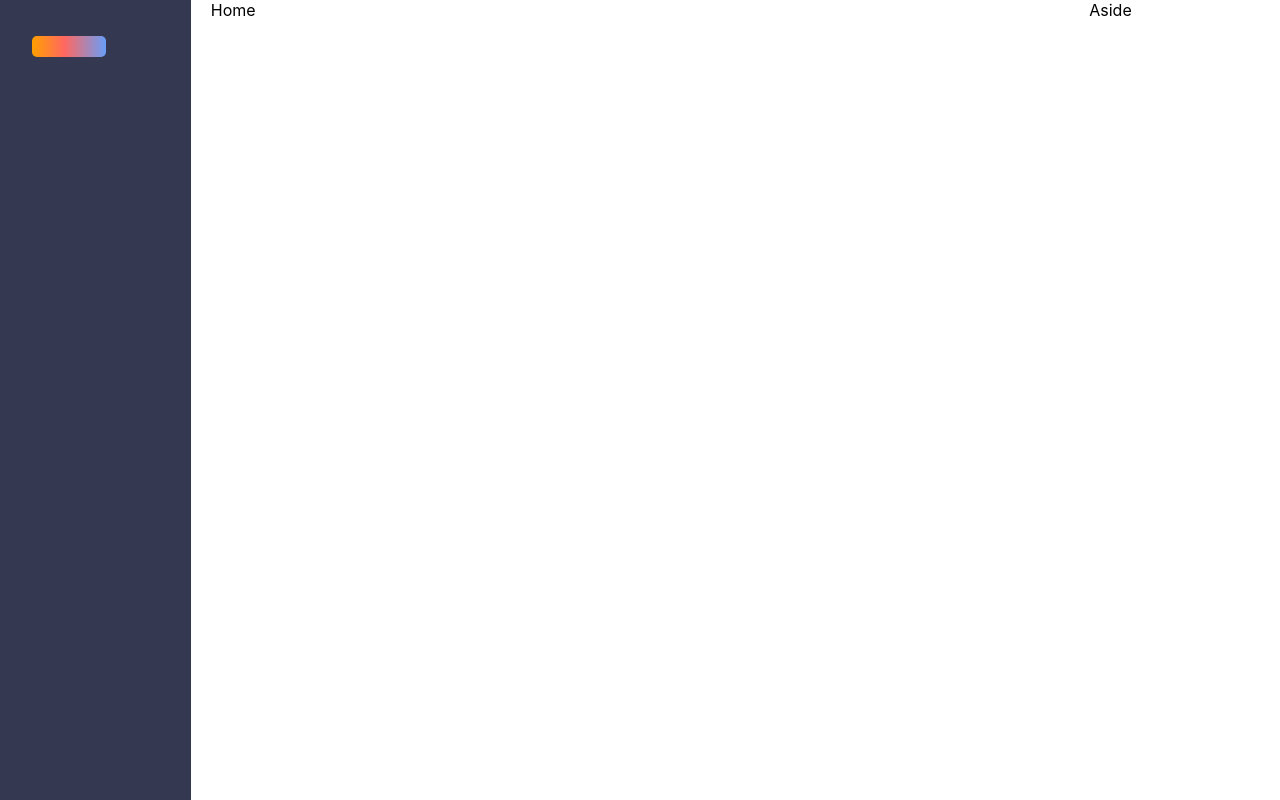
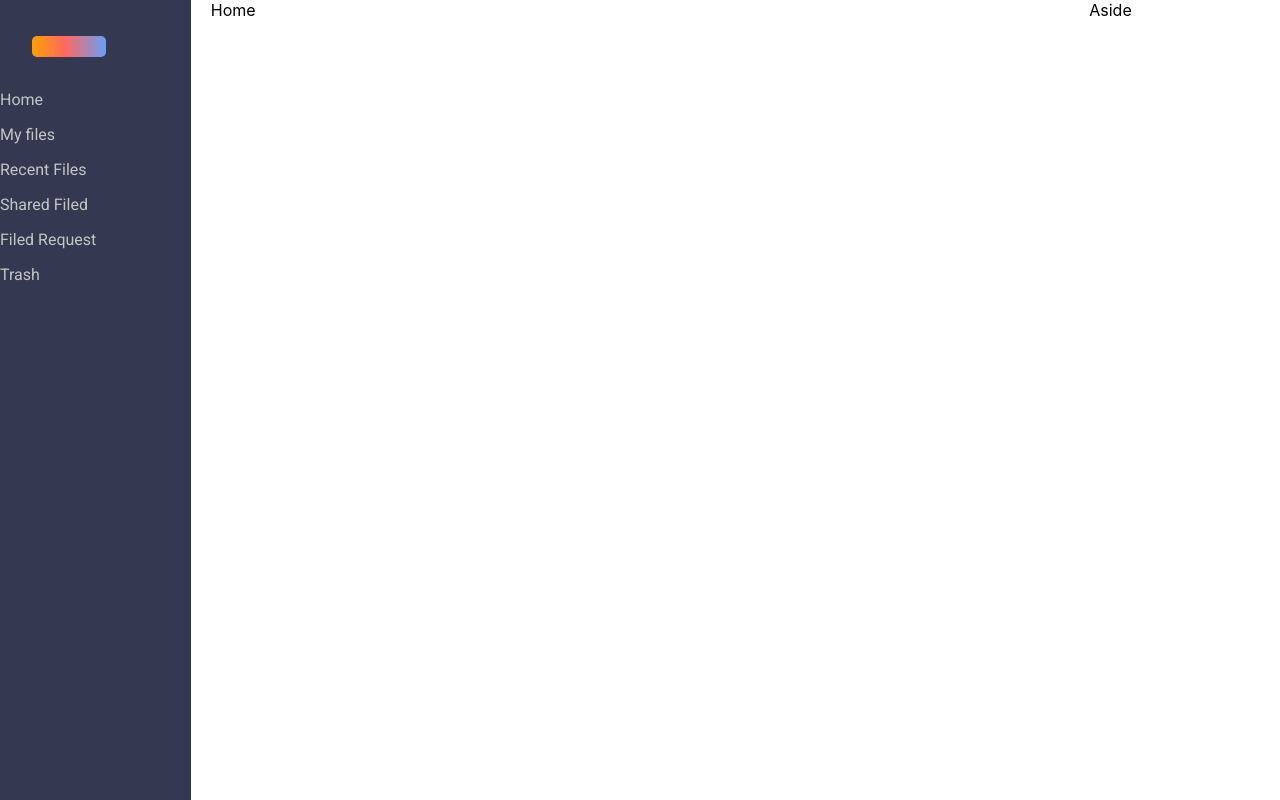
Before and after one commit to gerardotamo/Nerdery-Layout-Challenge, a React (Create React App) app: page / in a window 1280 px wide. Built offline with nearby package versions, Linux system fonts and the light colour scheme.

Commit message:
feat: add options into sideBar

```diff
--- a/src/components/list/List.tsx
+++ b/src/components/list/List.tsx
@@ -1,3 +1,5 @@
+import { BaseColor } from '../../config/color'
+import { Text } from '../../config/Text'
 import * as style from './styled'
 interface Props {
     options: string[]
@@ -8,9 +10,9 @@ const List = ({ options }: Props) => {
             {
                 options.map((item, index) => {
                     return (
-                        <>
-                        {item}
-                        </>
+                        <Text color={BaseColor.grayColor} size={10}>
+                            {item}
+                        </Text>
                     )
                 })
             }
--- a/src/components/sidebar/SideBar.tsx
+++ b/src/components/sidebar/SideBar.tsx
@@ -1,3 +1,4 @@
+import List from '../list/List';
 import * as style from './syled'
 
 const SideBar = () => {
@@ -11,6 +12,7 @@ const SideBar = () => {
     <style.Content>
       <div>
         <style.ColorPalette />
+        <List options={options}/>
       </div>
       <div>
 
```
